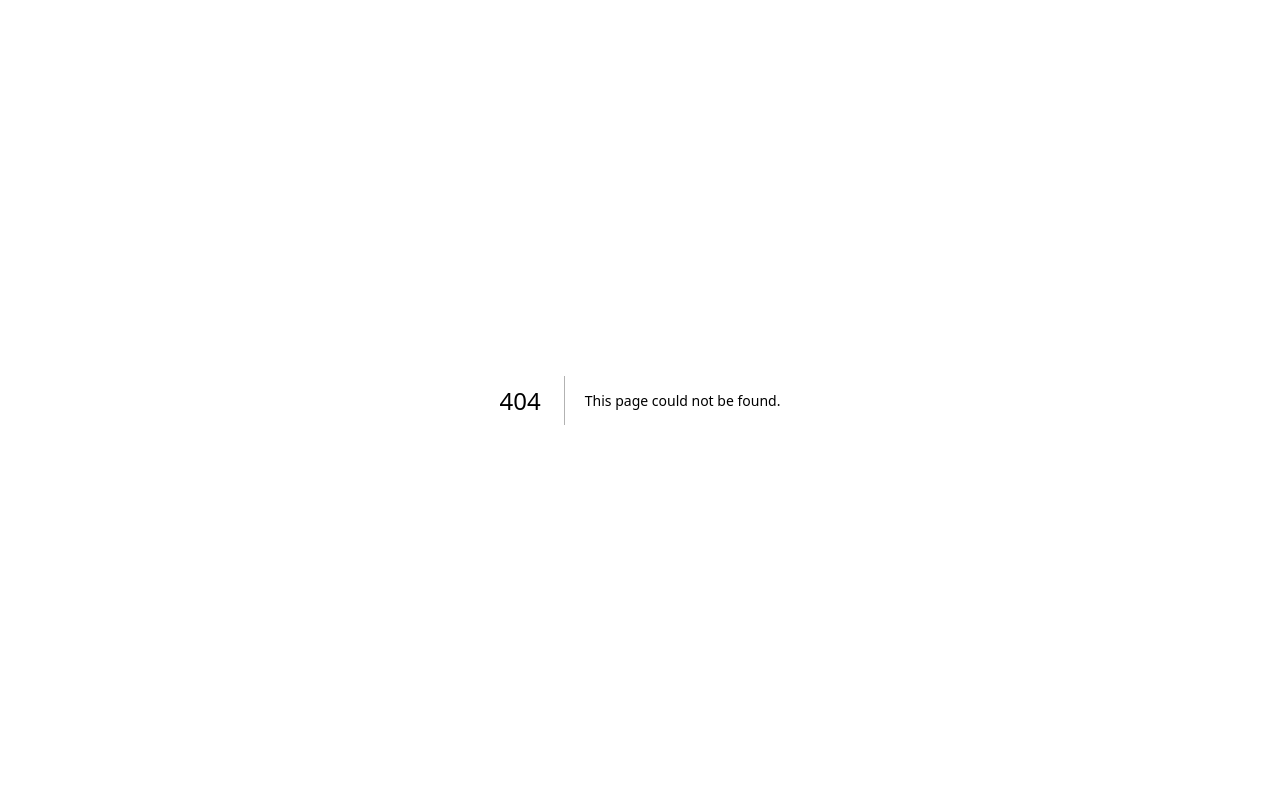
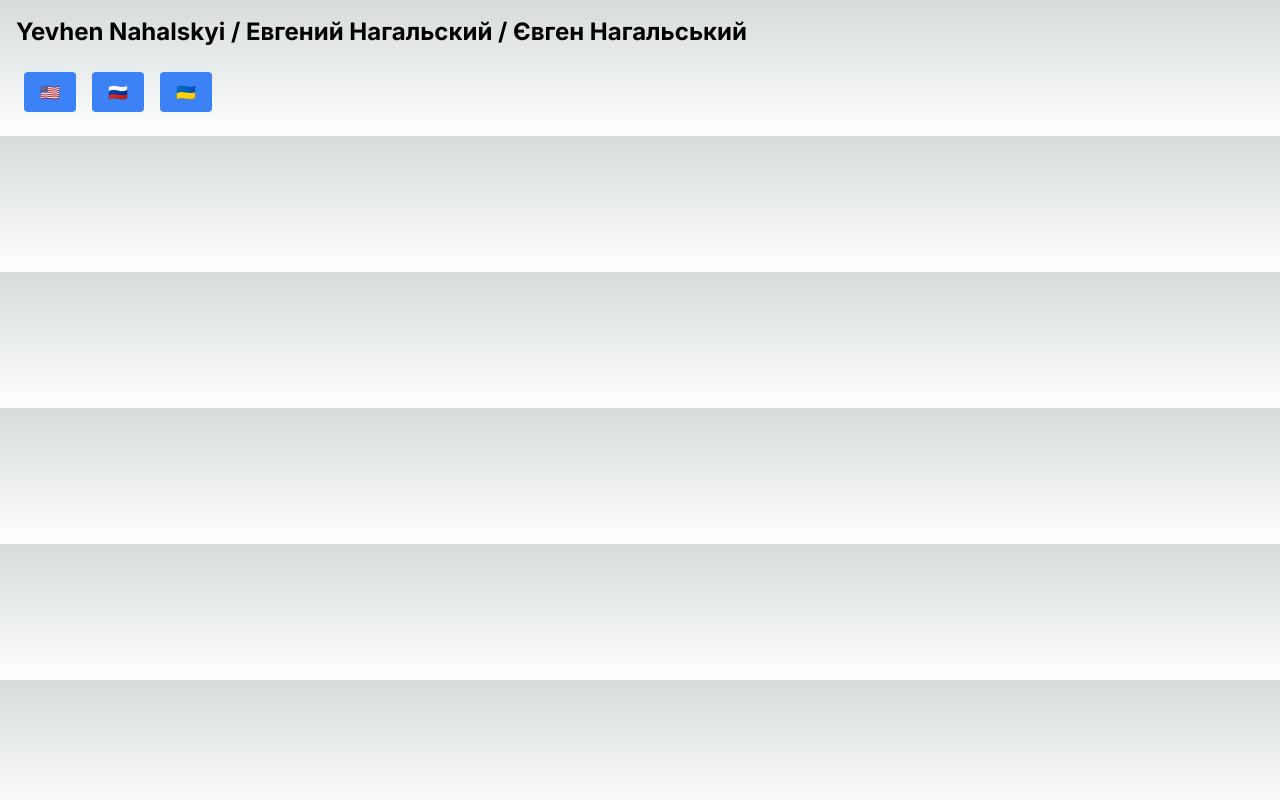
Before and after one commit to ltclmbdev/ltclmb.dev, a Next.js app: page /speech in a window 1280 px wide. Before the commit this address had no page. Built offline with nearby package versions, Linux system fonts and the light colour scheme.

Commit message:
Web Speech API test

```diff
--- /dev/null
+++ b/src/app/speech/page.tsx
@@ -0,0 +1,12 @@
+import TextToSpeech from '@/components/text-to-speech'
+
+export default function SpeechPage() {
+  return (
+    <div className="container mx-auto p-4">
+      <h1 className="text-2xl font-bold mb-4">
+        Yevhen Nahalskyi / Евгений Нагальский / Євген Нагальський
+      </h1>
+      <TextToSpeech />
+    </div>
+  )
+}
--- /dev/null
+++ b/src/components/text-to-speech.tsx
@@ -0,0 +1,58 @@
+// app/speech/TextToSpeech.tsx
+
+'use client'
+
+import { useState, useEffect } from 'react'
+
+const TextToSpeech: React.FC = () => {
+  const [isSupported, setIsSupported] = useState<boolean>(true)
+
+  useEffect(() => {
+    if (typeof window === 'undefined' || !('speechSynthesis' in window)) {
+      setIsSupported(false)
+    }
+  }, [])
+
+  const handleSpeak = (text: string, lang: string) => {
+    if (!isSupported) return
+
+    const synth = window.speechSynthesis
+    const utterance = new SpeechSynthesisUtterance(text)
+    utterance.lang = lang
+
+    // Cancel any ongoing speech
+    synth.cancel()
+
+    // Start new speech
+    synth.speak(utterance)
+  }
+
+  if (!isSupported) {
+    return <p>Sorry, your browser does not support speech synthesis.</p>
+  }
+
+  return (
+    <div>
+      <button
+        onClick={() => handleSpeak('Yevhen Nahalskyi', 'en-US')}
+        className="bg-blue-500 hover:bg-blue-700 text-white font-bold py-2 px-4 rounded m-2"
+      >
+        🇺🇸
+      </button>
+      <button
+        onClick={() => handleSpeak('Евгений Нагальский', 'ru-RU')}
+        className="bg-blue-500 hover:bg-blue-700 text-white font-bold py-2 px-4 rounded m-2"
+      >
+        🇷🇺
+      </button>
+      <button
+        onClick={() => handleSpeak('Євген Нагальський', 'uk-UA')}
+        className="bg-blue-500 hover:bg-blue-700 text-white font-bold py-2 px-4 rounded m-2"
+      >
+        🇺🇦
+      </button>
+    </div>
+  )
+}
+
+export default TextToSpeech
```
